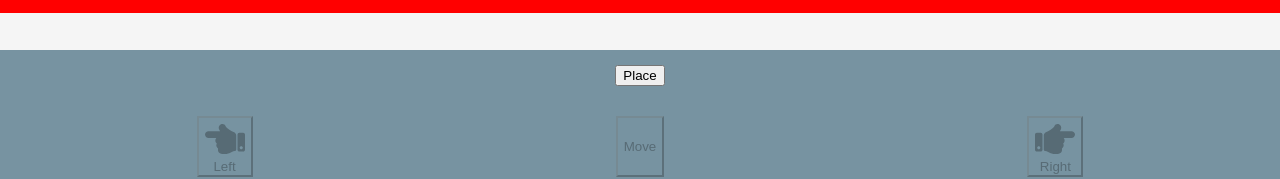
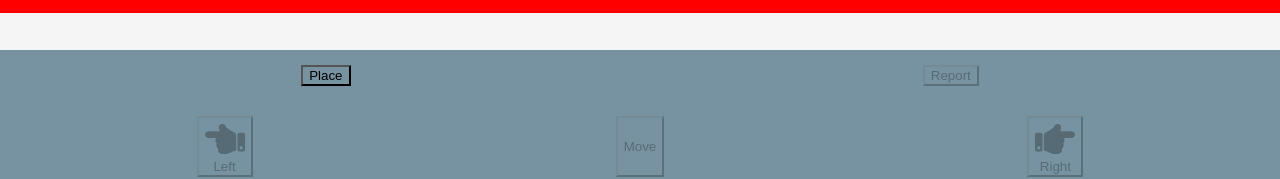
Before and after one commit to fats2005/bus-carpark-simulator, a React (Create React App) app: page / in a window 1280 px wide. Shown: the part 459-638 px from the top of the page. Built offline with nearby package versions, Linux system fonts and the light colour scheme.

Commit message:
Add. Report of position

```diff
--- a/src/components/Carpark/CarparkBoard/CarparkBoard.jsx
+++ b/src/components/Carpark/CarparkBoard/CarparkBoard.jsx
@@ -9,8 +9,6 @@ class CarparkBoard extends Component {
     let { rows, columns, bus } = this.props;
 
     let board = [];
-
-    console.log(bus);
 
     for (let x = 0; x < rows; x++) {
       let children = [];
--- a/src/components/Carpark/CarparkControls/CarparkControls.jsx
+++ b/src/components/Carpark/CarparkControls/CarparkControls.jsx
@@ -8,7 +8,10 @@ const carparkControls = props => {
   return (
     <div className={classes.CarparkControls + " bg-secondary-light"}>
       <div className={classes.Buttons}>
-        <button onClick={props.openPlace}>Place</button>
+        <CarparkControl clicked={props.openPlace}>Place</CarparkControl>
+        <CarparkControl clicked={props.report} disabled={!props.busPlaced}>
+          Report
+        </CarparkControl>
       </div>
       <div className={classes.Buttons}>
         <CarparkControl
--- a/src/components/Carpark/PlaceForm/PlaceForm.jsx
+++ b/src/components/Carpark/PlaceForm/PlaceForm.jsx
@@ -15,7 +15,7 @@ class PlaceForm extends Component {
   handleChange = event => {
     const { id, value } = event.target;
     const bus = { ...this.state.bus };
-    bus[id] = id === "faced" ? id : parseInt(value);
+    bus[id] = id === "faced" ? value : parseInt(value);
     this.setState({ bus });
   };
 
--- a/src/containers/CarparkSimulator/CarparkSimulator.jsx
+++ b/src/containers/CarparkSimulator/CarparkSimulator.jsx
@@ -9,7 +9,10 @@ import classes from "./CarparkSimulator.module.scss";
 
 class CarparkSimulator extends Component {
   state = {
-    modal: false,
+    modal: {
+      report: false,
+      place: false
+    },
     board: {
       rows: 5,
       columns: 5
@@ -19,7 +22,8 @@ class CarparkSimulator extends Component {
       y: null,
       faced: null,
       placed: false
-    }
+    },
+    report: ""
   };
 
   componentDidMount = () => {
@@ -30,16 +34,30 @@ class CarparkSimulator extends Component {
     document.removeEventListener("keydown", this.keyDownHandler);
   }
 
-  openModalHandler = () => {
-    this.setState({ modal: true });
+  openModalHandler = key => {
+    const modal = { ...this.state.modal };
+    modal[key] = true;
+    this.setState({ modal });
   };
 
-  closeModalHandler = () => {
+  closeModalHandler = key => {
+    const modal = { ...this.state.modal };
+    modal[key] = false;
     this.setState({ modal: false });
   };
 
   placeBus = bus => {
-    this.setState({ bus, modal: false });
+    this.setState({ bus });
+    this.closeModalHandler("place");
+  };
+
+  reportHandler = () => {
+    const { bus } = this.state;
+    const report = `The bus is located at [X=${bus.x}] [y=${
+      bus.y
+    }] and looking ${bus.faced}`;
+    this.setState({ report });
+    this.openModalHandler("report");
   };
 
   moveHandler = () => {
@@ -71,26 +89,41 @@ class CarparkSimulator extends Component {
   };
 
   keyDownHandler = event => {
+    if (!this.state.bus.placed) return;
     if (event.keyCode === 38) this.moveHandler();
     if (event.keyCode === 39) this.rotateHandler("RIGHT");
     if (event.keyCode === 37) this.rotateHandler("LEFT");
   };
 
   render() {
-    const { board, bus, modal } = this.state;
+    const { board, bus, modal, report } = this.state;
     return (
       <div
         className={classes.CarparkSimulator}
         onKeyPress={this.keyPressHandler}
       >
-        <Modal show={modal} modalClosed={this.closeModalHandler}>
+        <Modal
+          show={modal.place}
+          modalClosed={() => this.closeModalHandler("place")}
+        >
           <PlaceForm placed={bus => this.placeBus(bus)} />
         </Modal>
+        <Modal
+          show={modal.report}
+          modalClosed={() => this.closeModalHandler("report")}
+        >
+          <p>{report}</p>
+          <button onClick={() => this.closeModalHandler("report")}>
+            Close
+          </button>
+        </Modal>
+
         <CarparkBoard rows={board.rows} columns={board.columns} bus={bus} />
         <CarparkControls
-          openPlace={this.openModalHandler}
+          busPlaced={bus.placed}
+          openPlace={() => this.openModalHandler("place")}
           move={this.moveHandler}
-          busPlaced={bus.placed}
+          report={this.reportHandler}
           rotateLeft={() => this.rotateHandler("LEFT")}
           rotateRight={() => this.rotateHandler("RIGHT")}
         />
```
